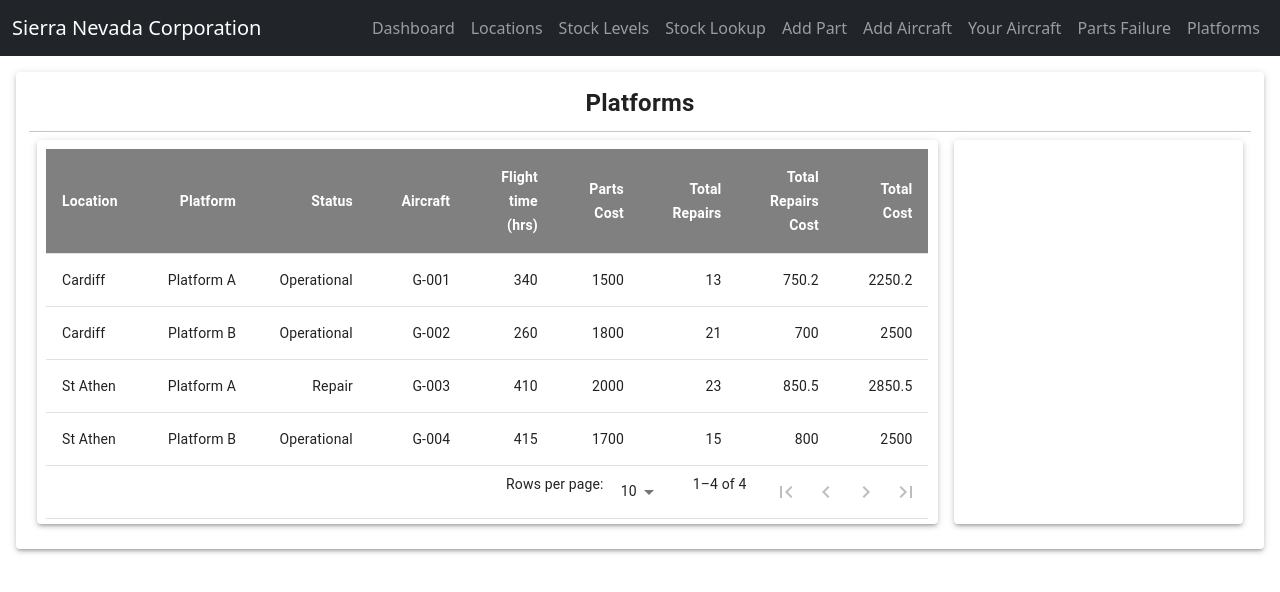
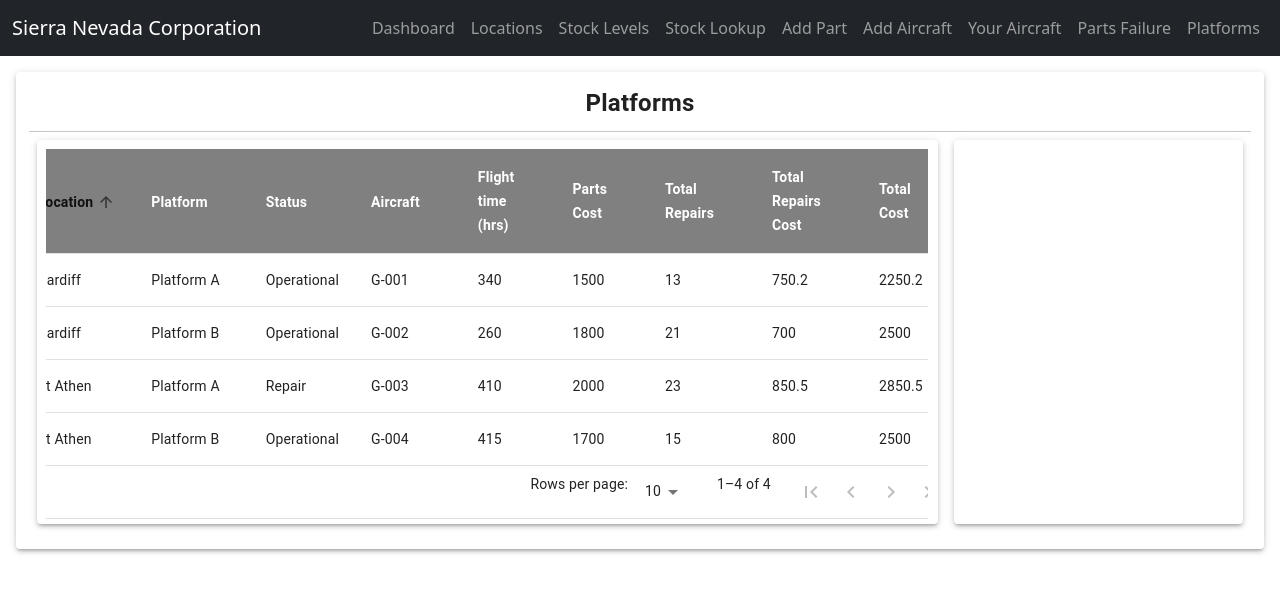
Before and after one commit to reicraftscodes/uas-lifecycle-management-frontend, a React (Create React App) app: page /platforms in a window 1280 px wide. Shown: the top 592 px of the page. Built offline with nearby package versions, Linux system fonts and the light colour scheme; no server answers.

Commit message:
feat: issue #21 - Add sort table header.

```diff
--- a/src/components/PlatformsTable.js
+++ b/src/components/PlatformsTable.js
@@ -11,64 +11,46 @@
 } from "@mui/material";
 import {visuallyHidden} from "@mui/utils";
 import {TablePaginationActions} from "./TablePaginationActions";
+import {SortTableHead} from "./SortTableHead";
 
 
-const StyledTableCell = styled(TableCell)(({ theme }) => ({
-    [`&.${tableCellClasses.head}`]: {
-        backgroundColor: "grey",
-        color: theme.palette.common.white,
-        fontWeight: "bold",
 
-    },
-    [`&.${tableCellClasses.body}`]: {
-        fontSize: 14,
-    },
-}));
 
 const headCells = [
     {
         id: 'location',
-        align: "left",
         label: 'Location',
     },
     {
         id: 'platformType',
-        align: "right",
         label: 'Platform',
     },
     {
         id: 'platformStatus',
-        align: "right",
         label: 'Status',
     },
     {
         id: 'aircraft',
-        align: "right",
         label: 'Aircraft',
     },
     {
         id: 'flightHours',
-        align: "right",
         label: 'Flight time (hrs)',
     },
     {
         id: 'totalPartsCost',
-        align: "right",
         label: 'Parts Cost',
     },
     {
         id: 'totalRepairs',
-        align: "right",
         label: 'Total Repairs',
     },
     {
         id: 'totalRepairsCost',
-        align: "right",
         label: 'Total Repairs Cost',
     },
     {
         id: 'totalCost',
-        align: "right",
         label: 'Total Cost',
     },
 
@@ -77,6 +59,8 @@
 export default function PlatformsTable({data}) {
     const [page, setPage] = React.useState(0);
     const [rowsPerPage, setRowsPerPage] = React.useState(10);
+    const [order, setOrder] = React.useState('asc');
+    const [orderBy, setOrderBy] = React.useState('location');
 
     // Avoid a layout jump when reaching the last page with empty rows.
     const emptyRows =
@@ -91,27 +75,24 @@
         setPage(0);
     };
 
+    const handleRequestSort = (event, property) => {
+        const isAsc = orderBy === property && order === 'asc';
+        setOrder(isAsc ? 'desc' : 'asc');
+        setOrderBy(property);
+    };
+
     return (
         <TableContainer sx={{width: "auto"}} style={{
             display: "flex",
             alignItems: "center",
             justifyContent: "center"}}>
             <Table style={{ width: "auto", tableLayout: "auto" }}>
-                <TableHead>
-                    <TableRow>
-                        {headCells.map((headCell) => (
-
-                                <StyledTableCell
-                                    key={headCell.id}
-                                    align={headCell.align}
-                                >
-                                    {headCell.label}
-                                </StyledTableCell>
-
-
-                        ))}
-                    </TableRow>
-                </TableHead>
+                <SortTableHead
+                    order={order}
+                    orderBy={orderBy}
+                    onRequestSort={handleRequestSort}
+                    headCells={headCells}
+                />
                 <TableBody>
                     {(rowsPerPage > 0
                             ? data.slice(page * rowsPerPage, page * rowsPerPage + rowsPerPage)
@@ -121,28 +102,28 @@
                             <TableCell style={{ width: 160 }}>
                                 {data.location}
                             </TableCell>
-                            <TableCell style={{ width: 160 }} align="right">
+                            <TableCell style={{ width: 160 }}>
                                 {data.platformType}
                             </TableCell>
-                            <TableCell style={{ width: 160 }} align="right">
+                            <TableCell style={{ width: 160 }}>
                                 {data.platformStatus}
                             </TableCell>
-                            <TableCell style={{ width: 160 }} align="right">
+                            <TableCell style={{ width: 160 }}>
                                 {data.aircraft}
                             </TableCell>
-                            <TableCell style={{ width: 160 }} align="right">
+                            <TableCell style={{ width: 160 }}>
                                 {data.flightHours}
                             </TableCell>
-                            <TableCell style={{ width: 160 }} align="right">
+                            <TableCell style={{ width: 160 }}>
                                 {data.totalPartsCost}
                             </TableCell>
-                            <TableCell style={{ width: 160 }} align="right">
+                            <TableCell style={{ width: 160 }}>
                                 {data.totalRepairs}
                             </TableCell>
-                            <TableCell style={{ width: 160 }} align="right">
+                            <TableCell style={{ width: 160 }}>
                                 {data.totalRepairsCost}
                             </TableCell>
-                            <TableCell style={{ width: 160 }} align="right">
+                            <TableCell style={{ width: 160 }}>
                                 {data.totalCost}
                             </TableCell>
                         </TableRow>
--- /dev/null
+++ b/src/components/SortTableHead.js
@@ -0,0 +1,61 @@
+import {Box, TableCell, tableCellClasses, TableHead, TableRow, TableSortLabel} from "@mui/material";
+import {visuallyHidden} from "@mui/utils";
+import * as React from 'react';
+import PropTypes from 'prop-types';
+import {styled} from "@mui/material/styles";
+
+const StyledTableCell = styled(TableCell)(({ theme }) => ({
+    [`&.${tableCellClasses.head}`]: {
+        backgroundColor: "grey",
+        color: theme.palette.common.white,
+        fontWeight: "bold",
+
+    },
+    [`&.${tableCellClasses.body}`]: {
+        fontSize: 14,
+    },
+}));
+
+// Ref - altered from: https://mui.com/components/tables/
+export function SortTableHead(props) {
+    const { order, orderBy, onRequestSort, headCells } =
+        props;
+    const createSortHandler = (property) => (event) => {
+        onRequestSort(event, property);
+    };
+
+    return (
+        <TableHead>
+            <TableRow>
+                {props.headCells.map((headCell) => (
+                    <StyledTableCell
+                        key={headCell.id}
+                        align={'left'}
+                        padding={'normal'}
+                        sortDirection={orderBy === headCell.id ? order : false}
+                    >
+                        <TableSortLabel
+                            active={orderBy === headCell.id}
+                            direction={orderBy === headCell.id ? order : 'asc'}
+                            onClick={createSortHandler(headCell.id)}
+                        >
+                            {headCell.label}
+                            {orderBy === headCell.id ? (
+                                <Box component="span" sx={visuallyHidden}>
+                                    {order === 'desc' ? 'sorted descending' : 'sorted ascending'}
+                                </Box>
+                            ) : null}
+                        </TableSortLabel>
+                    </StyledTableCell>
+                ))}
+            </TableRow>
+        </TableHead>
+    );
+}
+
+SortTableHead.propTypes = {
+    onRequestSort: PropTypes.func.isRequired,
+    order: PropTypes.oneOf(['asc', 'desc']).isRequired,
+    orderBy: PropTypes.string.isRequired,
+    headCells: PropTypes.array
+};
--- a/src/components/TablePaginationActions.js
+++ b/src/components/TablePaginationActions.js
@@ -7,7 +7,7 @@
 import PropTypes from "prop-types";
 import * as React from "react";
 
-// Ref - altered from: https://mui.com/components/tables/
+// Ref: https://mui.com/components/tables/
 export function TablePaginationActions(props) {
     const theme = useTheme();
     const { count, page, rowsPerPage, onPageChange } = props;
```
